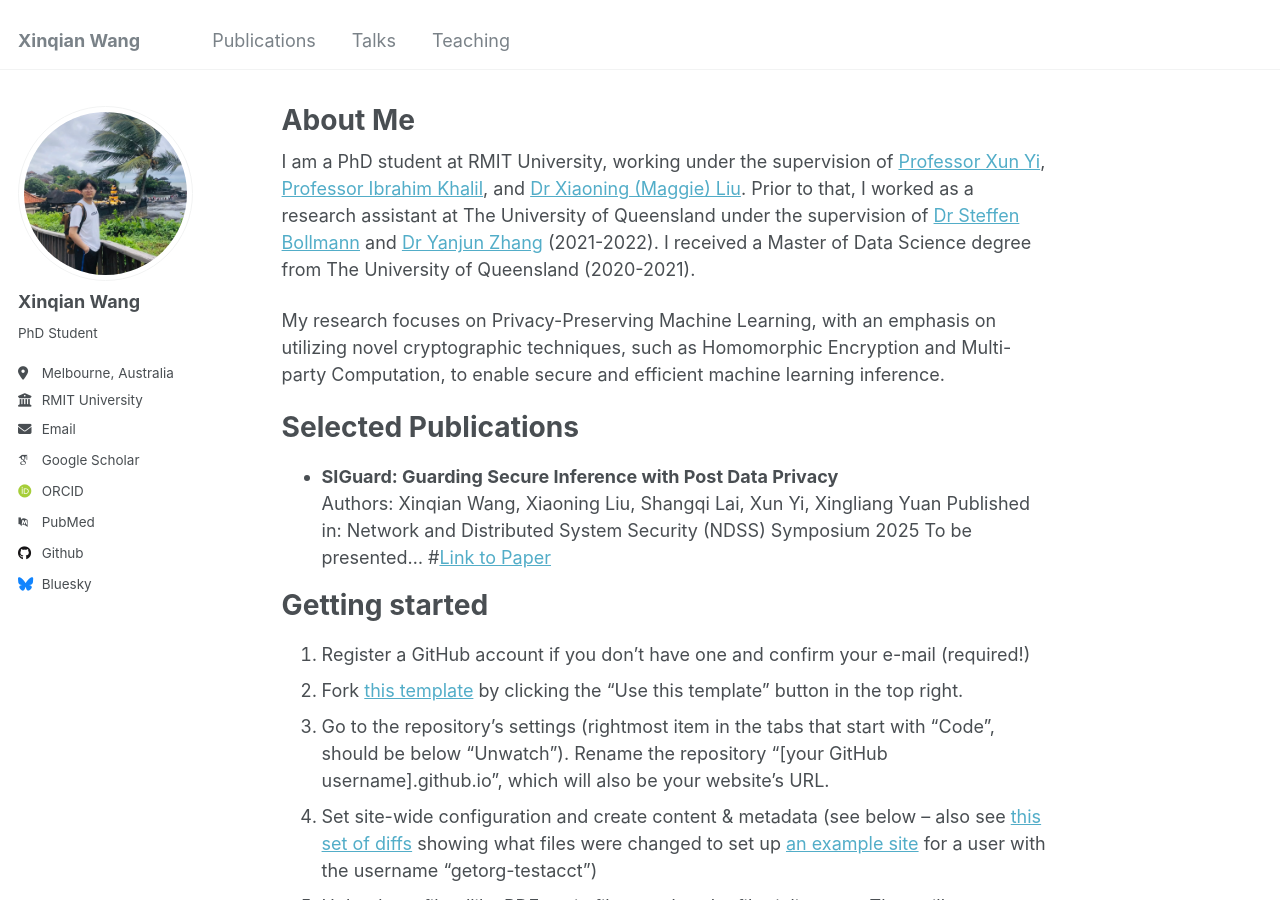
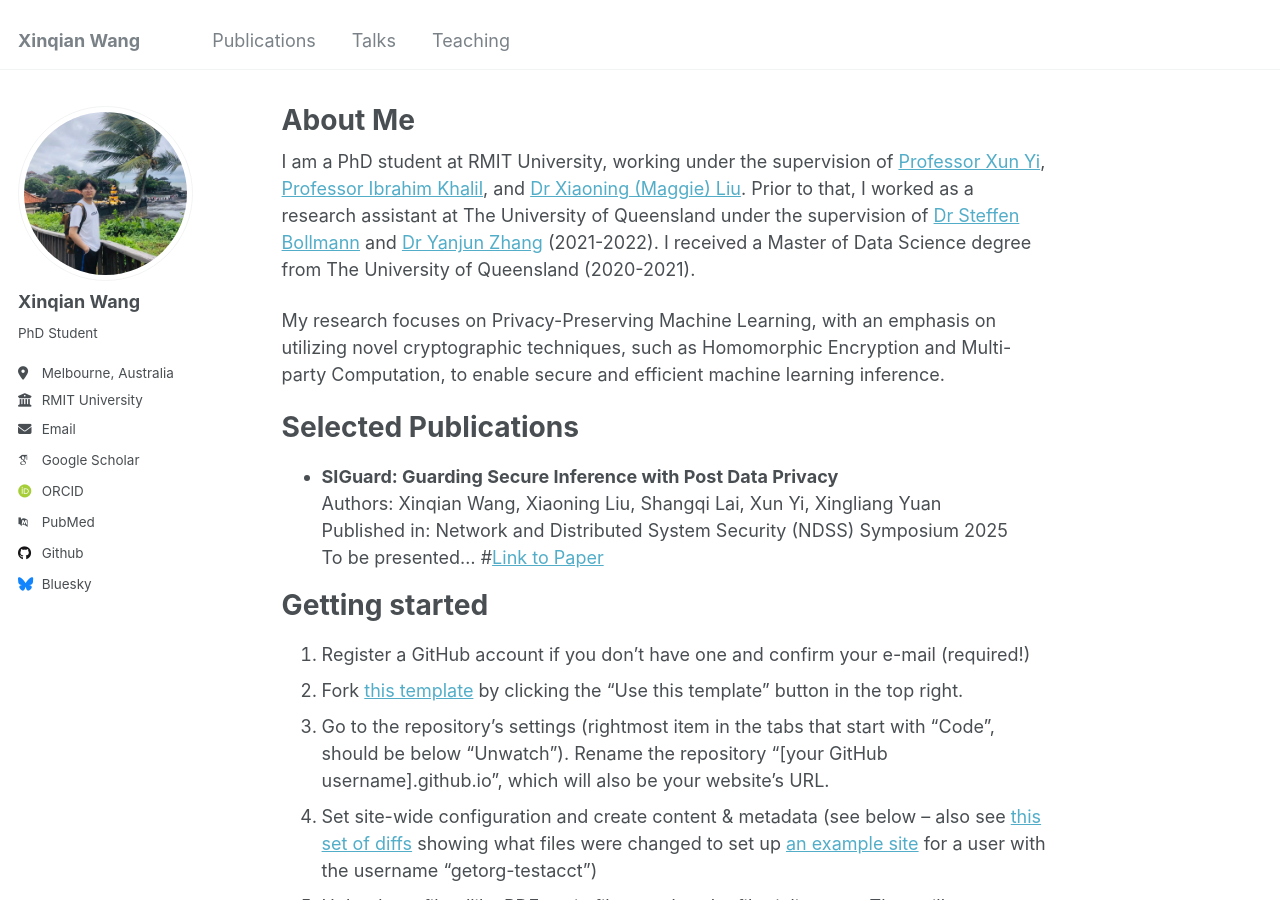
Before and after one commit to Wangxinqian/Academic, a Jekyll site: the page built from _pages/about.md, in a window 1280 px wide and 900 px high. Built offline with Jekyll 4.4.1, drawn with Linux system fonts in a browser that asks for light colours; some web fonts are replaced.

```diff
--- a/_pages/about.md
+++ b/_pages/about.md
@@ -14,8 +14,8 @@ My research focuses on Privacy-Preserving Machine Learning, with an emphasis on
 Selected Publications
 ======
 - **SIGuard: Guarding Secure Inference with Post Data Privacy**
-  Authors: Xinqian Wang, Xiaoning Liu, Shangqi Lai, Xun Yi, Xingliang Yuan
-  Published in: Network and Distributed System Security (NDSS) Symposium 2025
+  Authors: Xinqian Wang, Xiaoning Liu, Shangqi Lai, Xun Yi, Xingliang Yuan \\
+  Published in: Network and Distributed System Security (NDSS) Symposium 2025 \\
   To be presented...
   #[Link to Paper](https://example.com/paper1)
 
```
